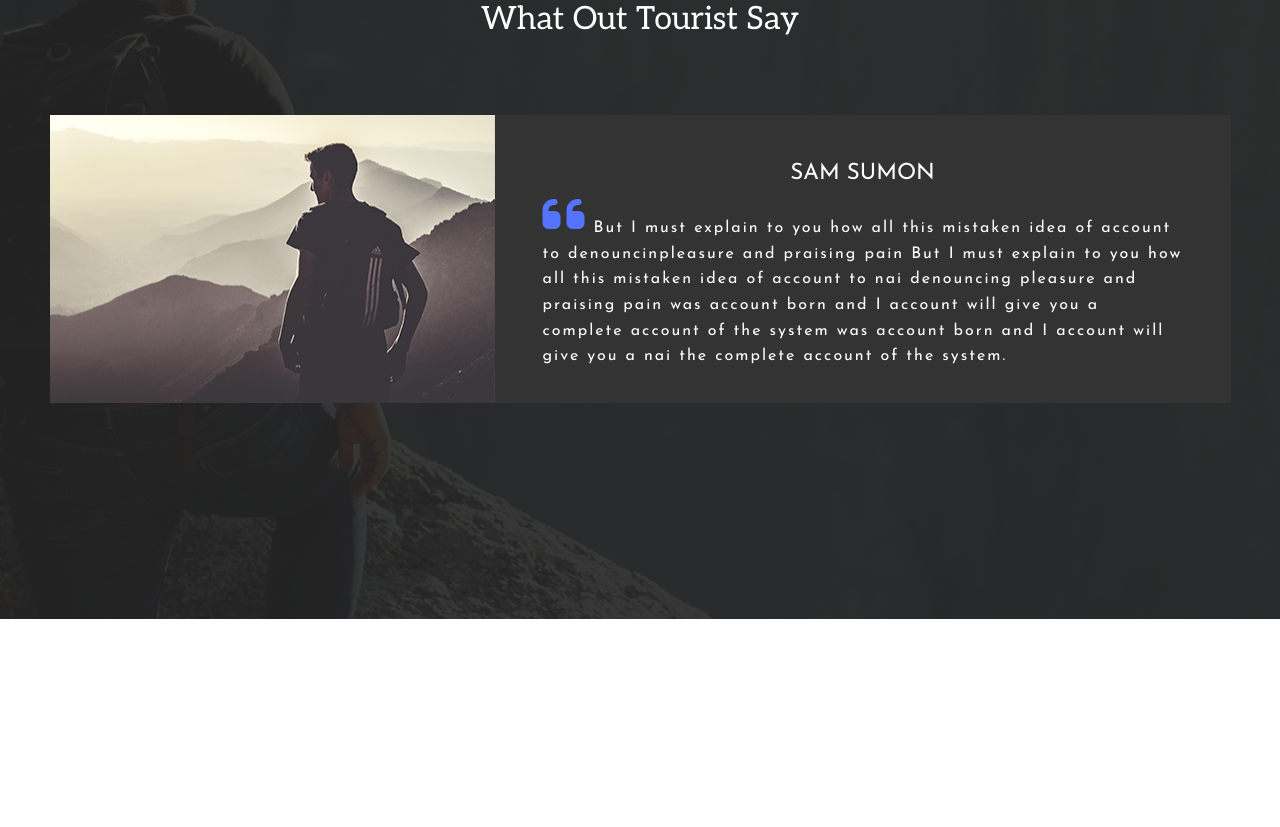
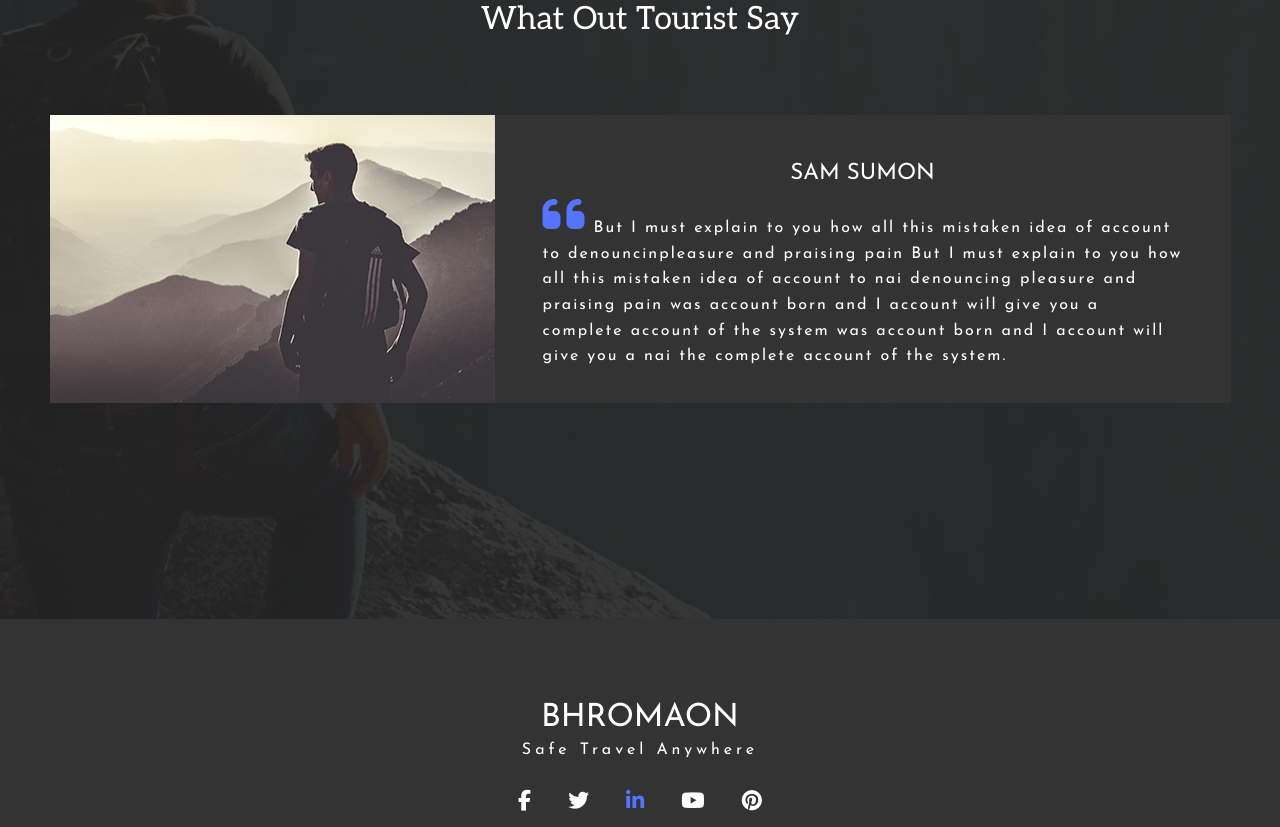
Before and after one commit to liamanders/bhromaon, a plain HTML site: page index.html in a window 1280 px wide. Shown: the part 3301-4128 px from the top of the page. Before the commit the page ends 3920 px from the top, so only its background shows below. Drawn offline with Linux system fonts and the light colour scheme.

Commit message:
created footer

```diff
--- a/index.html
+++ b/index.html
@@ -134,8 +134,16 @@
             </div>
         </section>
     </main>
-    <footer>
-
+    <footer id="footer">
+        <h2>BHROMAON</h2>
+        <h3>Safe Travel Anywhere</h3>
+        <div class="social-media">
+            <a href="#"><i class="fa-brands fa-facebook-f"></i></a>
+            <a href="#"><i class="fa-brands fa-twitter"></i></a>
+            <a href="#"><i class="fa-brands fa-linkedin-in"></i></a>
+            <a href="#"><i class="fa-brands fa-youtube"></i></a>
+            <a href="#"><i class="fa-brands fa-pinterest"></i></a>
+        </div>
     </footer>
 </body>
 </html>
--- /dev/null
+++ b/style/_footer.scss
@@ -0,0 +1,32 @@
+footer {
+    height: 13rem;
+    background-color: #333333;
+    display: flex;
+    flex-direction: column;
+    justify-content: flex-end;
+    align-items: center;
+    font-family: fonts.$main-font;
+
+    & h2 {
+        font-size: 2rem;
+        padding-bottom: .5rem;
+    }
+    & h3 {
+        letter-spacing: 4px;
+    }
+}
+
+.social-media {
+    padding-top: 1rem;
+
+    & i {
+        padding: 1rem;
+        font-size: 1.3rem;
+        &:hover {
+            color: blue;
+        }
+    }
+    & .fa-linkedin-in{
+        color: var(--clr-primary-400);
+    }
+}
--- a/style/index.scss
+++ b/style/index.scss
@@ -2,6 +2,7 @@
 
 @import 'header';
 @import 'main';
+@import 'footer';
 
 body {
     margin: 0 auto;
```
Also changed, not shown: style/index.css, 1 other file.
